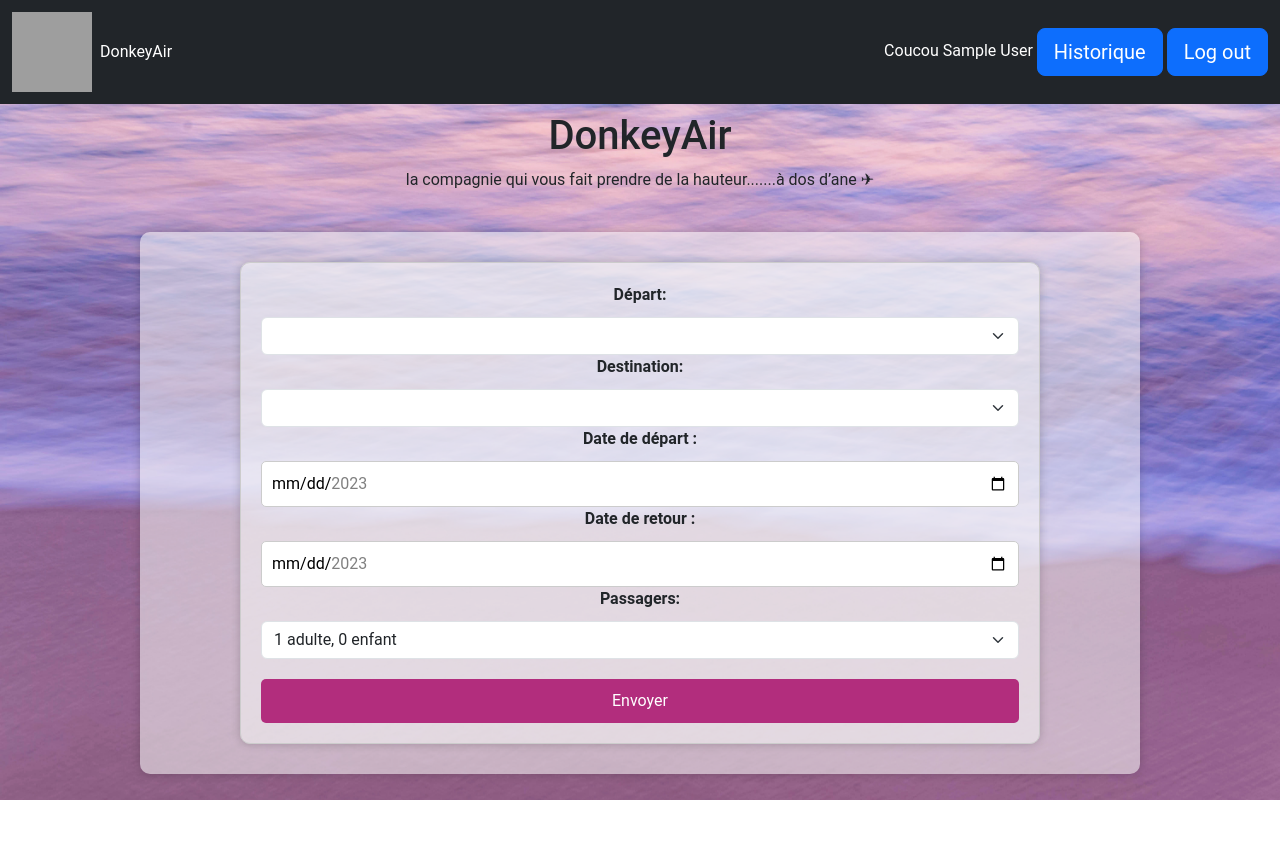
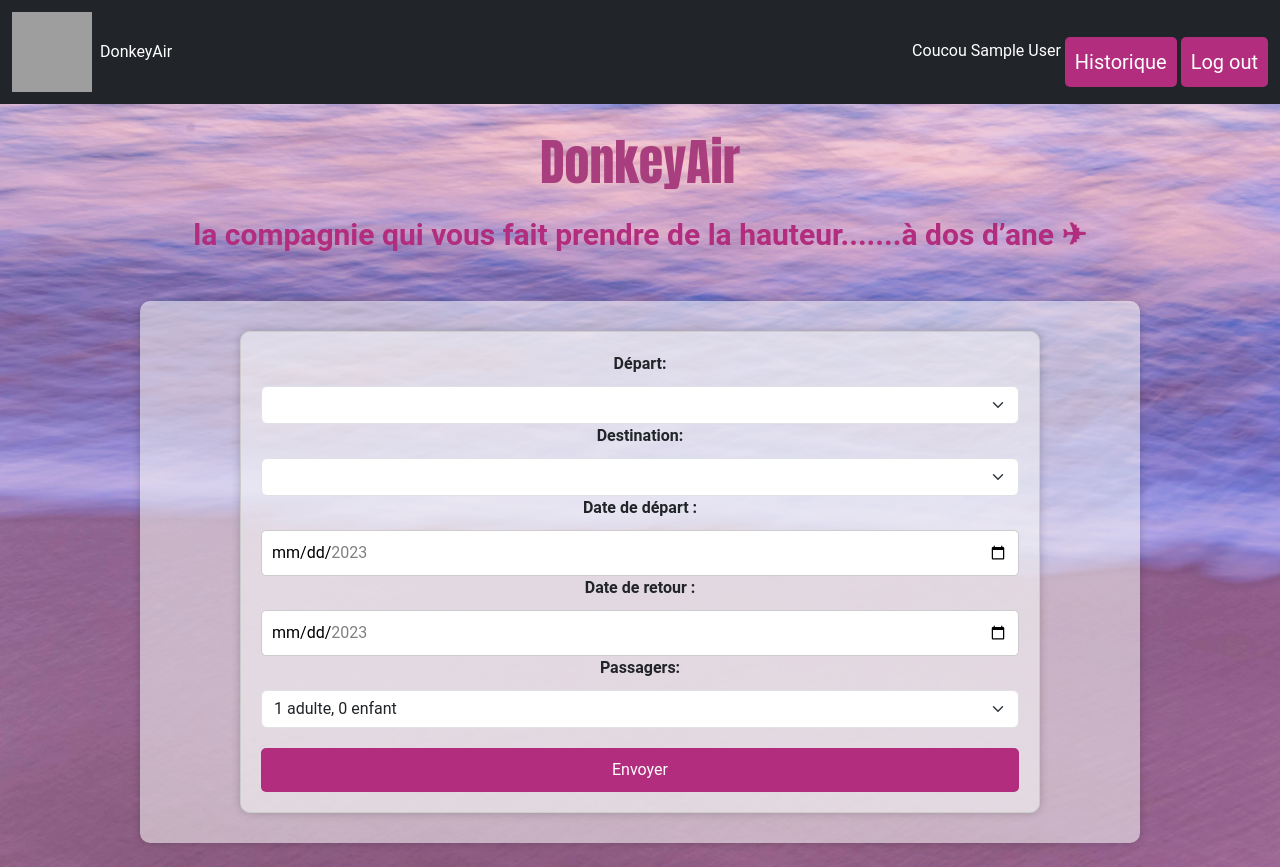
Before and after one commit to MarinePayet/DonkeyAir, a PHP site: page /homepage.php in a window 1280 px wide. Before the commit the page ends 800 px from the top, so only its background shows below. Run offline with PHP 8.4, Linux system fonts and the light colour scheme; the visitor is signed in with stand-in values (Sample User, id 1); data that the repository does not hold is empty; grey boxes are pictures that could not be loaded.

Commit message:
last modif

```diff
--- a/myphp/flightlist.php
+++ b/myphp/flightlist.php
@@ -47,7 +47,7 @@ require_once 'Flight.php';
 					<td><?php echo $flight['flight_number']; ?></td>
 					<td><?php echo $flight['available_seats']; ?></td>
 					<td><?php echo $flight['price']; ?></td>
-					<td><button type="button" class="btn btn-primary" onclick="fetchData('go_id', <?php echo $flight['flight_id']; ?>)">Choisir</button></td>
+					<td><button  type="button" class="btn btn-secondary" onclick="fetchData('go_id', <?php echo $flight['flight_id']; ?>)">Choisir</button></td>
 
 					<?php if (isset($_SESSION['go_id']) && $flight['flight_id'] === $_SESSION['go_id']) {
 						echo "<td><h5>✓</h5></td>";
@@ -86,14 +86,14 @@ require_once 'Flight.php';
 					<td><?php echo $flight['flight_number']; ?></td>
 					<td><?php echo $flight['available_seats']; ?></td>
 					<td><?php echo $flight['price']; ?></td>
-					<td><button type="button" class="btn btn-primary" onclick="fetchData('return_id', <?php echo $flight['flight_id']; ?>)">Choisir</button></td>
+					<td><button type="button" class="btn btn-secondary" onclick="fetchData('return_id', <?php echo $flight['flight_id']; ?>)">Choisir</button></td>
 
 					<?php if (isset($_SESSION['return_id']) && $flight['flight_id'] === $_SESSION['return_id']) {
 						echo "<td><h5>✓</h5></td>";
 					} ?>
 			</tr>
 		<?php
-		}
+					}
 				}
 		?>
 		</table>
--- a/myphp/header.php
+++ b/myphp/header.php
@@ -38,8 +38,8 @@
         <div class="align-self-center">
             <div class="p-2">
                 <?php echo "Coucou " . $_SESSION['name'];?>
-                <a class="btn btn-primary btn-lg" href="historic.php" role="button">Historique</a>
-                <a class="btn btn-primary btn-lg" href="logout.php" role="button">Log out</a>
+                <a class="btn btn-secondary btn-lg" href="historic.php" role="button">Historique</a>
+                <a class="btn btn-secondary btn-lg" href="logout.php" role="button">Log out</a>
             </div>
         </div>
     <?php } ?>
--- a/myphp/style.css
+++ b/myphp/style.css
@@ -1,14 +1,26 @@
 body {
   background-color: rgb(252, 196, 186);
 
-    font-family: 'Roboto', sans-serif;
-
-
-
-
+  font-family: "Roboto", sans-serif;
 }
 
-h2{
+.titre {
+  text-align: center;
+  color: #a83e7e;
+  font-size: 50px;
+  font-weight: bold;
+  margin: 20px;
+  font-family: Impact, Haettenschweiler, "Arial Narrow Bold", sans-serif;
+}
+.slogan {
+  text-align: center;
+  color: #b22d7d;
+  font-size: 30px;
+  font-weight: bold;
+  margin: 20px;
+}
+
+h2 {
   text-align: center;
 }
 
@@ -25,13 +37,11 @@ h2{
   background-color: #f8f8f88b;
   padding: 30px;
   border-radius: 10px;
-
 }
 
 .form-pax {
   margin-bottom: 20px;
 }
-
 
 form {
   display: flex;
@@ -53,14 +63,15 @@ form {
   margin-bottom: 10px;
 }
 
-  input, select {
+input,
+select {
   padding: 10px;
   border: 1px solid #ccc;
   border-radius: 5px;
   width: 100%;
 }
 
-  .radio-pax{
+.radio-pax {
   display: flex;
   flex-direction: row;
   justify-content: space-between;
@@ -91,16 +102,58 @@ form {
   }
 }
 
-
-
-.btn-custom {
-
+.btn-secondary {
   background-color: #b22d7d;
   color: white;
+  border: none;
+  border-radius: 5px;
+  padding: 10px;
+  margin-top: 20px;
+  cursor: pointer;
+}
+.btn-danger {
+  background-color: #b22d7d;
+  color: white;
+  border: none;
+  border-radius: 5px;
+  padding: 10px;
+  margin-top: 20px;
+  cursor: pointer;
+}
 
+.btn-primary {
+  background-color: #b22d7d;
+  color: white;
+  border: none;
+  border-radius: 5px;
+  padding: 10px;
+  margin-top: 20px;
+  cursor: pointer;
 }
-.container-lg{
+.btn-custom {
+  background-color: #b22d7d;
+  color: white;
+}
 
+.container-xl {
+  background-color: #f8f8f88b;
+  border-radius: 10px;
+  width: 100%;
+  max-width: 1000px;
+  margin: 0 auto;
+  display: grid;
+  grid-template-columns: 1fr 1fr 1fr;
+
+  align-items: center;
+  justify-content: center;
+
+  grid-gap: 20px;
+
+  padding: 30px;
+  box-shadow: 0 0 10px rgba(0, 0, 0, 0.2);
+}
+
+.container-lg {
   background-color: #f8f8f88b;
   border-radius: 10px;
   width: 100%;
@@ -111,8 +164,7 @@ form {
   box-shadow: 0 0 10px rgba(0, 0, 0, 0.2);
 }
 
-.table-responsive{
-
+.table-responsive {
   background-color: #f8f8f88b;
   border-radius: 10px;
   box-shadow: 0 0 10px rgba(0, 0, 0, 0.2);
@@ -125,6 +177,7 @@ form {
   padding: 2px;
   display: flex;
   justify-content: space-between;
+
 
 }
 
@@ -139,6 +192,8 @@ form {
   border: none;
   border-radius: 4px;
   cursor: pointer;
+
+
 }
 .btn-option {
   background-color: #b22d7d;
@@ -152,10 +207,9 @@ form {
 .sticky-bar .btn-option:hover {
   background-color: #8e3992;
 }
-.text-uppercase{
+.text-uppercase {
   color: #121212;
   text-align: center;
-
 }
 /* OPTIONS */
 
@@ -165,12 +219,11 @@ form {
   flex-direction: column;
   align-items: center;
   justify-content: center;
-
 }
 
-  .optionbox, h2{
+.optionbox,
+h2 {
   margin: 40px;
-
 }
 
 form {
@@ -186,33 +239,30 @@ form {
   box-shadow: 0 0 10px rgba(0, 0, 0, 0.2);
 }
 
-
-.div-recap{
-
+.div-recap {
   display: flex;
   justify-content: space-around;
   padding: 10px;
-
 }
 
-.div-recap-dedans{
+.div-recap-dedans {
   background-color: white;
   width: 500px;
   border-radius: 17px;
   padding: 10px;
 }
 
-.div-info{
+.div-info {
   border-bottom-style: solid;
   border-top-style: solid;
   padding: 10px;
 }
-.div-info-vol{
+.div-info-vol {
   border-bottom-style: solid;
   padding-top: 10px;
 }
 
-.div-booking-dedans{
+.div-booking-dedans {
   background-color: white;
   width: 500px;
   border-radius: 17px;
@@ -221,12 +271,10 @@ form {
   justify-content: space-around;
 }
 
-.div-booking-go{
-
+.div-booking-go {
   display: flex;
   justify-content: space-around;
   padding: 10px;
-
 }
 .date-grisee {
   color: gray;
@@ -238,3 +286,27 @@ form {
   justify-content: center;
   align-items: center;
 }
+
+card-text {
+  display: flex;
+  justify-content: space-between;
+  align-items: center;
+}
+.div-recap-dedans-total{
+  display: flex;
+  flex-direction: column;
+  justify-content: center;
+  align-items: center;
+
+}
+.col-md-4 img{
+ display: flex;
+  justify-content: center;
+  align-items: center;
+  width: 100%;
+  height: 100%;
+
+
+
+
+}
--- a/myphp/validation.js
+++ b/myphp/validation.js
@@ -55,3 +55,15 @@ function fetchData(type, flightId){
 
 })
 }
+
+function Pay(){
+
+    const pay = document.getElementById("pay");
+
+    if (pay) {
+        if (pay.value == "") {
+
+
+        }alert("Votre paiement a été effectué");
+    }
+}
```
Also changed, not shown: myphp/recapitulatif.php (+39 -19 lines), myphp/téléchargement.jpeg (added). Lines whose indentation alone changed are shown as unchanged.
